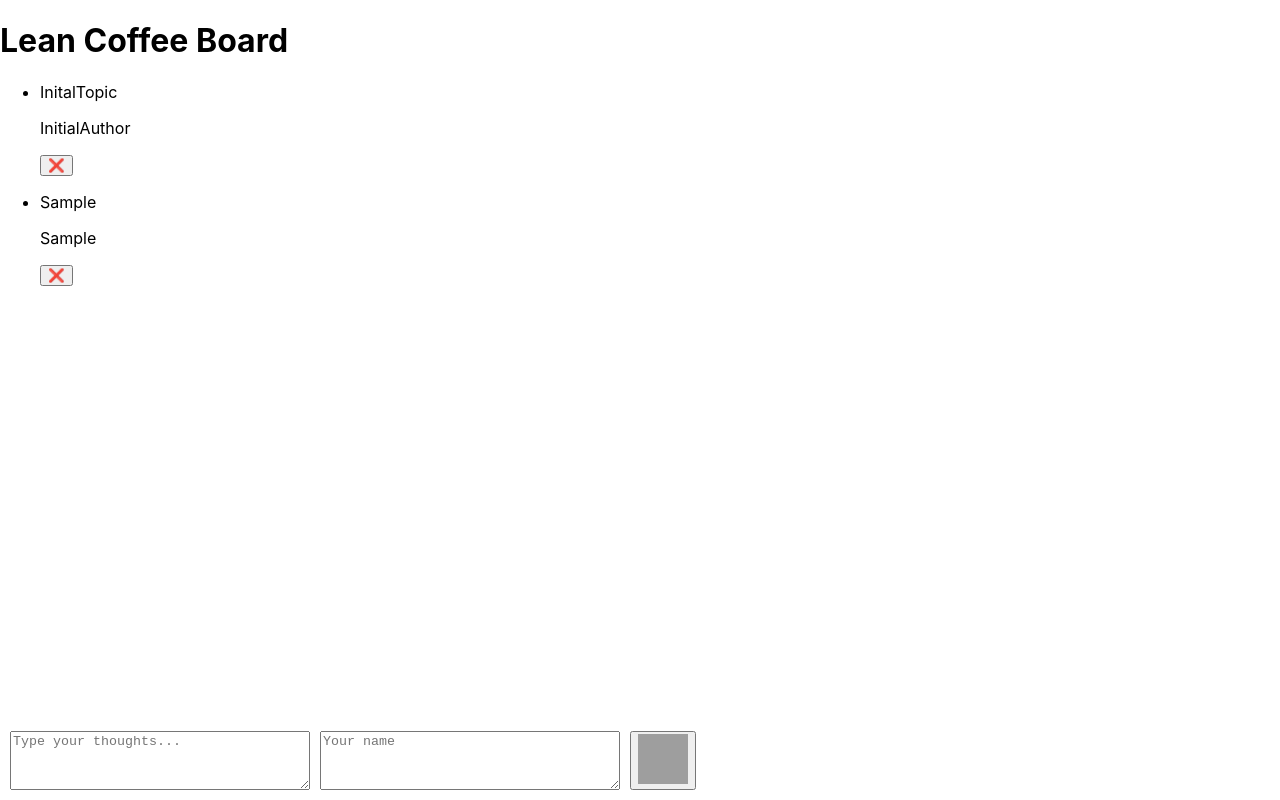
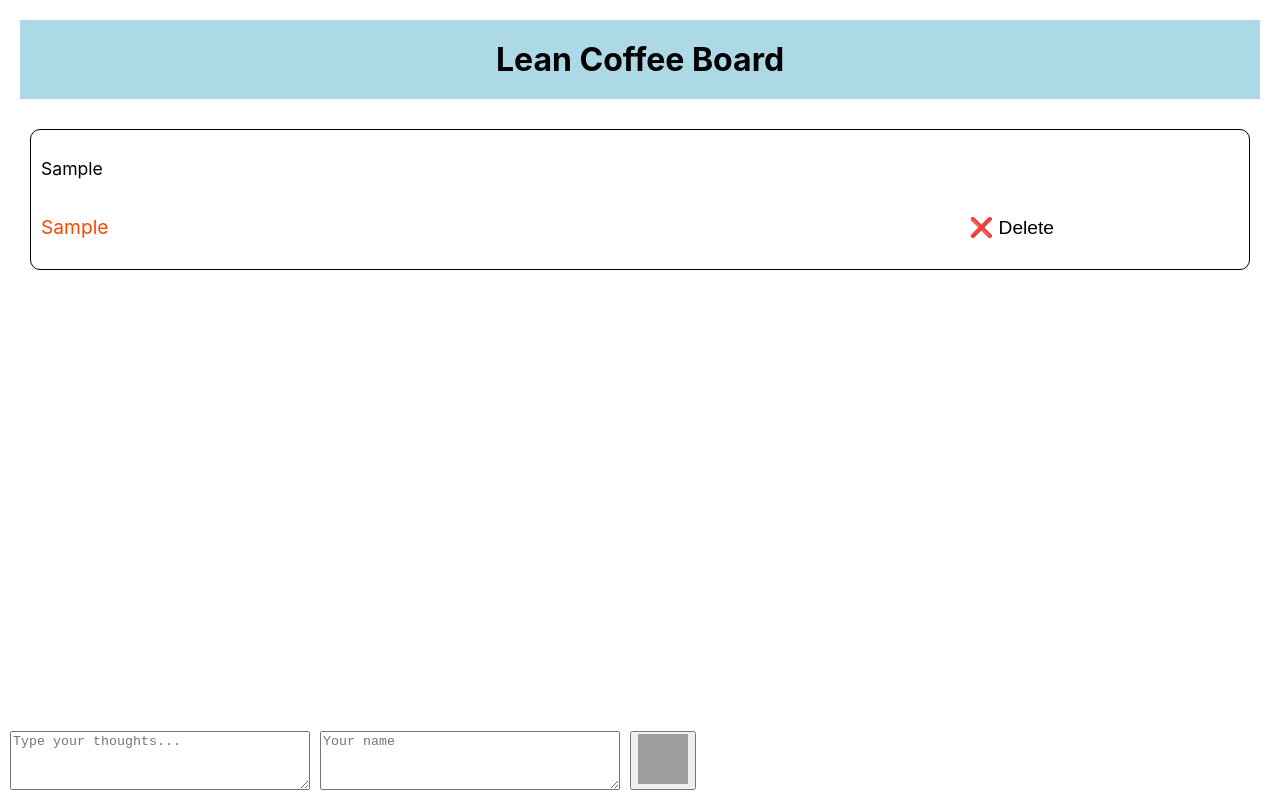
Before and after one commit to AntjeWalter/lean-coffee-board, a Next.js app: page / in a window 1280 px wide. Both pictures are taken after typing "Sample", "Sample" into the empty fields and a click on the button 663 px from the left and 760 px from the top of the page. Built offline with nearby package versions, Linux system fonts and the light colour scheme; grey boxes are pictures that could not be loaded.

Commit message:
Add styling

```diff
--- a/components/Card.js
+++ b/components/Card.js
@@ -1,11 +1,45 @@
+import styled from "styled-components";
+
 export default function Card({ topic, author, onDelete, id }) {
   return (
     <>
-      <li>
-        <p>{topic}</p>
-        <p>{author}</p>
-        <button onClick={() => onDelete(id)}>❌</button>
-      </li>
+      <StyledListItem>
+        <StyledTopic>{topic}</StyledTopic>
+        <StyledAuthor>{author}</StyledAuthor>
+        <StyledButton onClick={() => onDelete(id)}>❌ Delete</StyledButton>
+      </StyledListItem>
     </>
   );
 }
+
+export const StyledListItem = styled.li`
+  display: grid;
+  grid-template-areas:
+    "a a a"
+    "b b c";
+  margin: 20px;
+  list-style: none;
+  border: 1px solid black;
+  border-radius: 10px;
+  padding: 10px;
+  margin: 30px;
+`;
+
+export const StyledTopic = styled.p`
+  grid-area: a;
+  font-size: 1.1em;
+`;
+
+export const StyledAuthor = styled.p`
+  grid-area: b;
+  font-size: 1.2em;
+  color: orangered;
+`;
+
+export const StyledButton = styled.button`
+  grid-area: c;
+  margin: 10px;
+  border: none;
+  background-color: transparent;
+  font-size: 1.2em;
+`;
--- a/components/Header.js
+++ b/components/Header.js
@@ -1,3 +1,12 @@
+import styled from "styled-components";
+
 export default function Header() {
-  return <h1>Lean Coffee Board</h1>;
+  return <StyledHeader>Lean Coffee Board</StyledHeader>;
 }
+
+export const StyledHeader = styled.h1`
+  margin: 20px;
+  padding: 20px;
+  text-align: center;
+  background-color: lightblue;
+`;
--- a/pages/index.js
+++ b/pages/index.js
@@ -1,13 +1,12 @@
 import Header from "../components/Header";
 import Card from "../components/Card";
 import Form from "../components/Form";
+import styled from "styled-components";
 import { useState } from "react";
 import { nanoid } from "nanoid";
 
 export default function HomePage() {
-  const [cards, setCards] = useState([
-    { id: "0", topic: "InitalTopic", author: "InitialAuthor" },
-  ]);
+  const [cards, setCards] = useState([]);
 
   function handleSubmit(event) {
     event.preventDefault();
@@ -28,7 +27,7 @@ export default function HomePage() {
   return (
     <div>
       <Header />
-      <ul>
+      <StyledListContainer>
         {cards.map((card) => (
           <Card
             key={card.id}
@@ -38,9 +37,14 @@ export default function HomePage() {
             onDelete={handleDelete}
           />
         ))}
-      </ul>
+      </StyledListContainer>
 
       <Form onSubmit={handleSubmit} cards={cards} />
     </div>
   );
 }
+
+export const StyledListContainer = styled.ul`
+  padding-inline-start: 0px;
+  padding-left: 0px;
+`;
```
